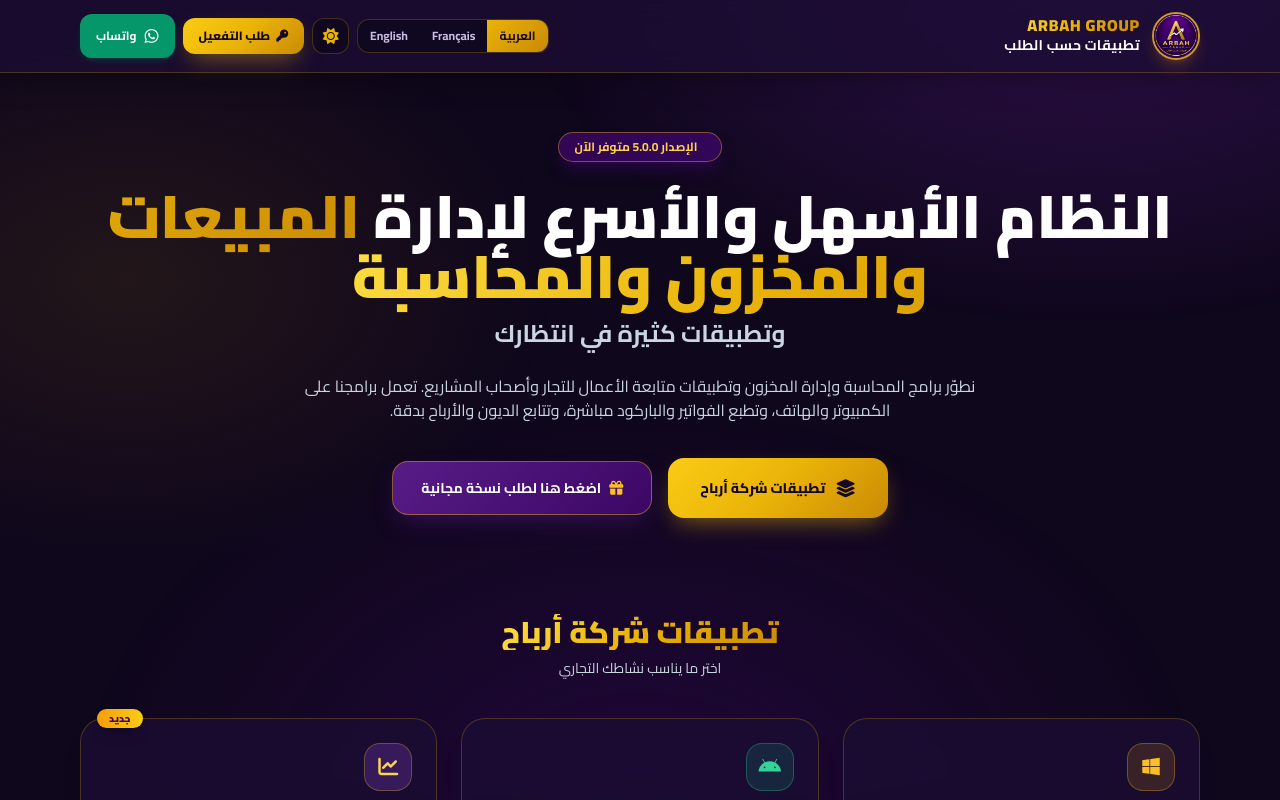
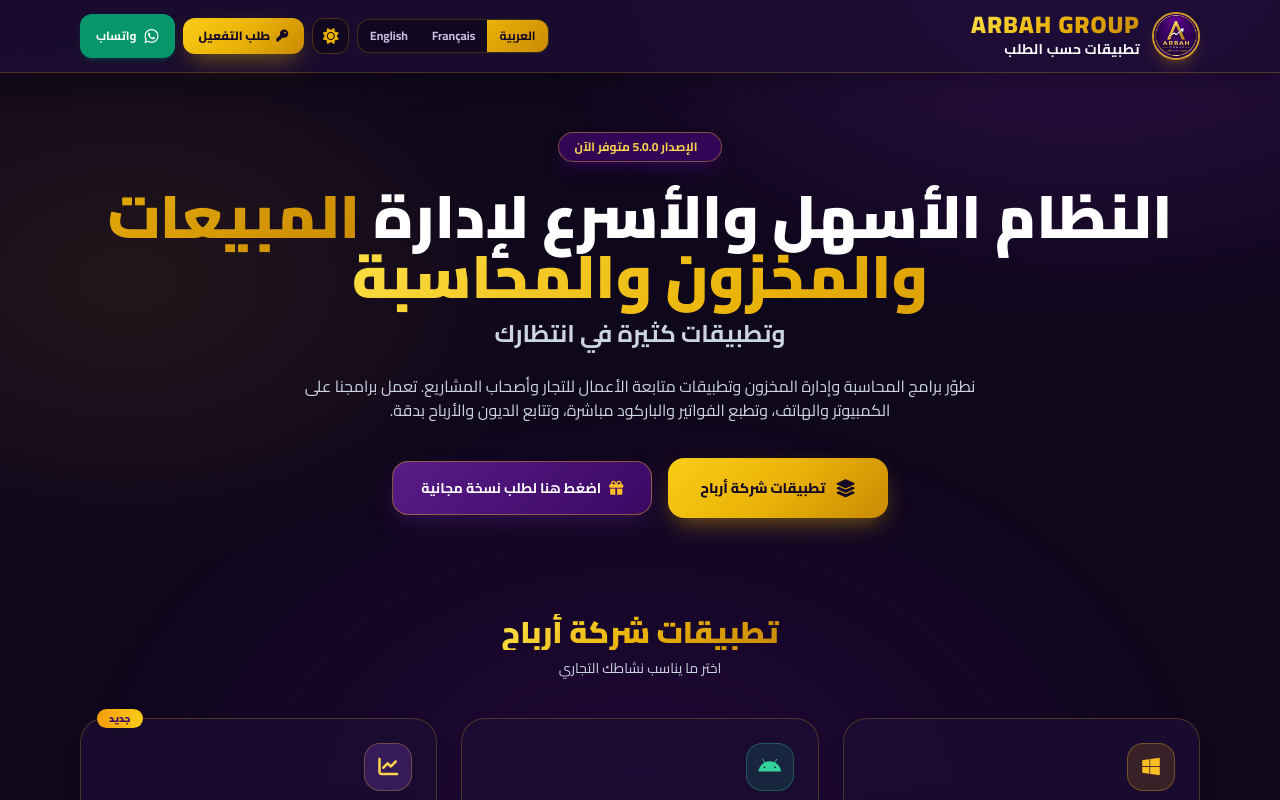
Before and after one commit to zawali4gaming/arbah-web, a plain HTML site: page index.html in a window 1280 px wide. Shown: the top 800 px of the page. Drawn offline with nearby package versions, Linux system fonts and the light colour scheme.

Commit message:
Update index.html

```diff
--- a/index.html
+++ b/index.html
@@ -233,7 +233,7 @@
                     <img src="icon.png" alt="ARBAH GROUP Logo" class="w-full h-full object-cover">
                 </div>
                 <div class="flex flex-col">
-                    <span class="font-black text-xxl tracking-wider gold-text leading-none" data-i18n="brand_name">ARBAH GROUP</span>
+                    <span class="font-black text-2xl tracking-wider gold-text leading-none" data-i18n="brand_name">ARBAH GROUP</span>
                     <span class="text-xs sm:text-sm font-bold tracking-wide mt-0.5" data-i18n="brand_sub">تطبيقات حسب الطلب</span>
                 </div>
             </a>
```
